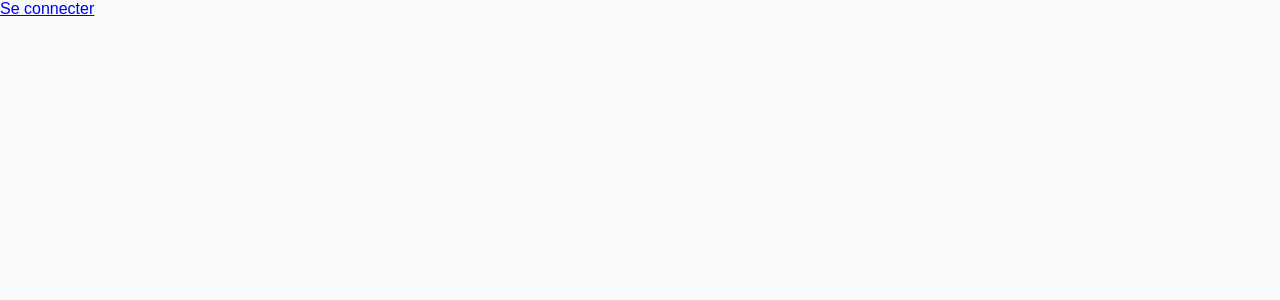
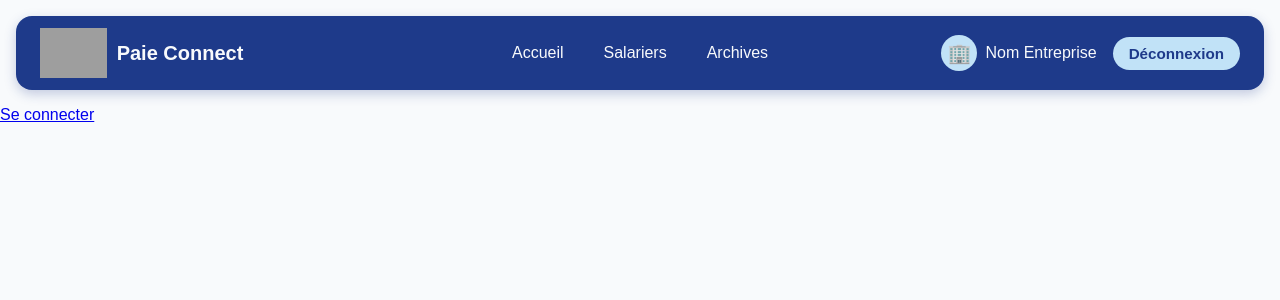
Before and after one commit to marylou014/Situation_2, a PHP site: page / in a window 1280 px wide. Before the commit the part shown is almost empty. Shown: the top 300 px of the page. Run offline with PHP 8.4, Linux system fonts and the light colour scheme; grey boxes are pictures that could not be loaded.

Commit message:
début header (pas fini)

```diff
--- /dev/null
+++ b/includes/headerEnt.php
@@ -0,0 +1,41 @@
+<head>
+    <meta charset="UTF-8">
+    <link rel="stylesheet" href="asset/css/style.css">
+    <link rel="stylesheet" href="asset/css/header.css">
+</head>
+<header>
+    <div>
+        <div class="header">
+
+            <!-- LOGO & NOM -->
+            <div class="zone-logo">
+                <a href="index.php">
+                    <!-- logo -->
+                    <div class="logo-header">
+                        <img src="asset/img/logo_simple.png" alt="logo">
+                    </div>
+                    Paie Connect
+                </a>
+            </div>
+
+            <!-- NAVIGATION PRINCIPALE -->
+            <nav class="nav">
+                <a href="public/entreprise/homeEnt.php">Accueil</a>
+                <a href="public/entreprise/salarier.php">Salariers</a>
+                <a href="public/entreprise/archive.php">Archives</a>
+            </nav>
+
+            <!--BOUTON Déconnexion + profil -->
+            <!-- Profil: affiche le nom de l'entreprise -->
+            <div id="icone-profil">
+                <div>
+                    🏢
+                </div>
+                <p>Nom Entreprise</p>
+            </div>
+            <div class="déconnexion">
+                <button> Déconnexion </button>
+            </div>
+
+    </div>
+</header>
--- /dev/null
+++ b/public/asset/css/header.css
@@ -0,0 +1,97 @@
+header {
+    background: var(--primaire);
+    color: var(--fond);
+    margin: 16px;
+    border-radius: 16px;
+    box-shadow: 0 4px 12px rgba(30, 58, 138, 0.25);
+}
+
+/* Ligne : logo à gauche | onglets au centre | profil + déconnexion à droite */
+.header {
+    position: relative;
+    display: flex;
+    align-items: center;
+    gap: 16px;
+    padding: 12px 24px;
+    min-height: 64px;
+}
+
+/* ===== LOGO & NOM (gauche) ===== */
+.zone-logo a {
+    display: flex;
+    align-items: center;
+    gap: 10px;
+    font-size: 1.25rem;
+    font-weight: bold;
+    color: var(--fond);
+    text-decoration: none;
+}
+
+.logo-header img {
+    height: 50px;
+    width: auto;
+    display: block;
+}
+
+/* ===== NAVIGATION (centrée au milieu du bandeau) ===== */
+.nav {
+    position: absolute;
+    left: 50%;
+    transform: translateX(-50%);
+    display: flex;
+    gap: 8px;
+}
+
+.nav a {
+    padding: 8px 16px;
+    border-radius: 15px;
+    color: var(--fond);
+    text-decoration: none;
+    font-weight: 500;
+    transition: background 0.2s, color 0.2s;
+}
+
+.nav a:hover {
+    background: var(--tertiaire);
+    color: var(--primaire);
+}
+
+/* ===== PROFIL (droite) ===== */
+#icone-profil {
+    display: flex;
+    align-items: center;
+    gap: 8px;
+    margin-left: auto; /* pousse profil + déconnexion tout à droite */
+}
+
+#icone-profil div{
+    display: flex;
+    align-items: center;
+    justify-content: center;
+    width: 36px;
+    height: 36px;
+    border-radius: 50%;
+    background: var(--tertiaire);
+    font-size: 1.2rem;
+}
+
+#icone-profil p {
+    font-weight: 500;
+}
+
+/* ===== DÉCONNEXION (droite) ===== */
+.déconnexion button {
+    padding: 8px 16px;
+    border: none;
+    border-radius: 999px;
+    background: var(--tertiaire);
+    color: var(--primaire);
+    font-size: 0.95rem;
+    font-weight: bold;
+    cursor: pointer;
+    transition: background 0.2s, color 0.2s;
+}
+
+.déconnexion button:hover {
+    background: var(--fond);
+}
--- a/public/index.php
+++ b/public/index.php
@@ -1,3 +1,7 @@
+<?php
+include '../includes/headerEnt.php';
+?>
+
 <!DOCTYPE html>
 <html lang="fr">
 
```
Also changed, not shown: includes/header.php (deleted).
